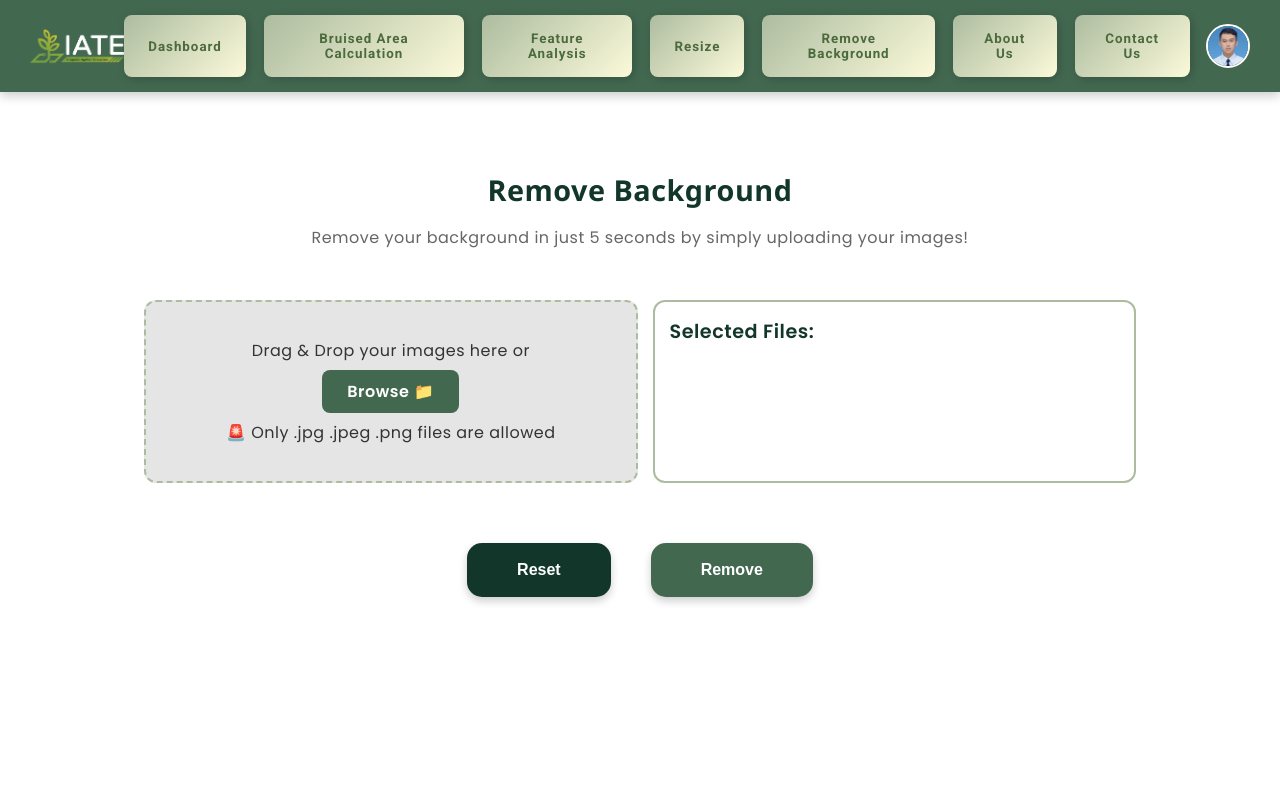
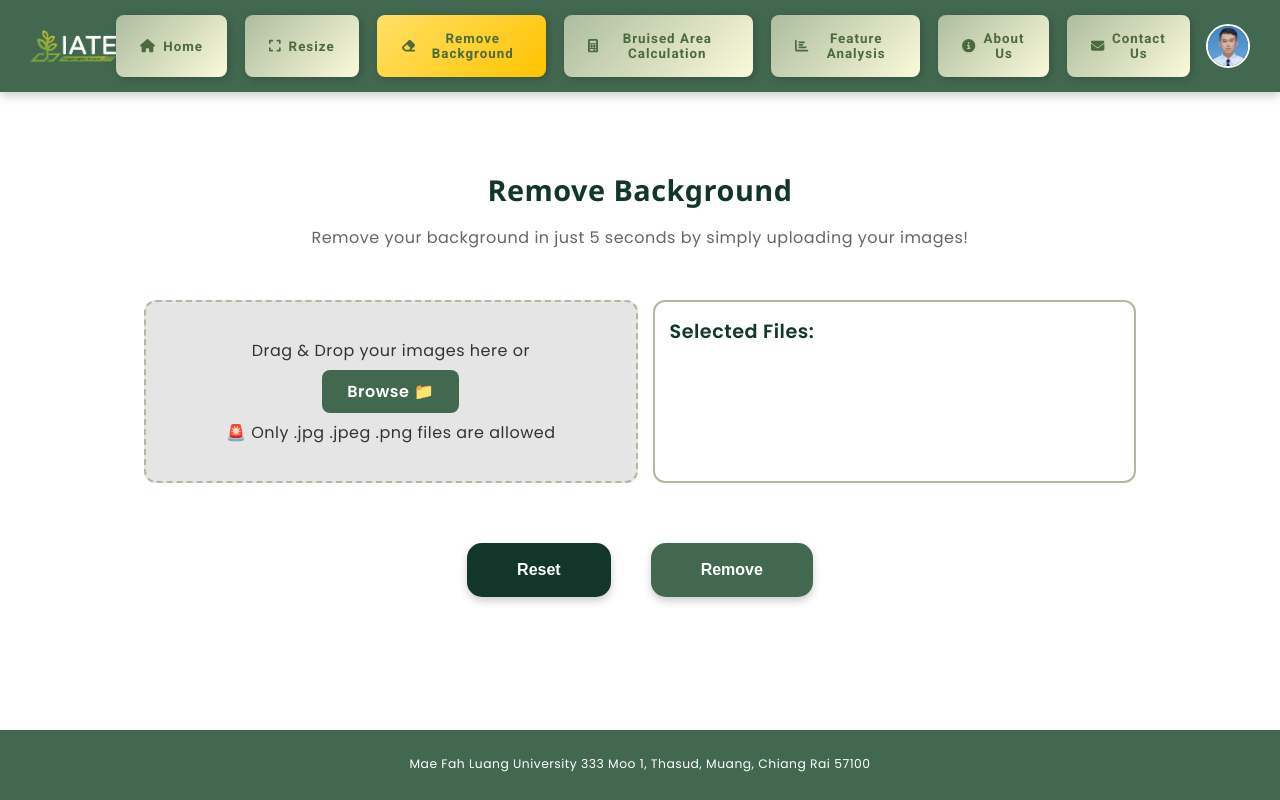
Before and after one commit to WoraphatSriwichai/BruiseTracker, a React (Create React App) app: page /removebackground in a window 1280 px wide. Built offline with nearby package versions, Linux system fonts and the light colour scheme; sample sign-in values are in the browser's storage; the HTML template or start-up script is replaced by a standard one.

Commit message:
- Revert back to FlaskAPI (2)

```diff
--- a/package.json
+++ b/package.json
@@ -38,7 +38,7 @@
     "web-vitals": "^2.1.4"
   },
   "scripts": {
-    "start": "concurrently \"bun run src/server.ts\" \"react-scripts start\" \"python -m uvicorn src.api.bg_remover_api:app --host 0.0.0.0 --port 4000 --workers 12\"",
+    "start": "concurrently \"bun run src/server.ts\" \"react-scripts start\" \"python src/api/bg_remover_api.py\"",
     "build": "react-scripts build",
     "test": "react-scripts test",
     "eject": "react-scripts eject"
--- a/src/components/RemoveBackground/RemoveBackground.jsx
+++ b/src/components/RemoveBackground/RemoveBackground.jsx
@@ -6,6 +6,8 @@ import { saveAs } from 'file-saver';
 import './RemoveBackground.css';
 import mangoLogo from '../../assets/Logo_white.png';
 import userProfileImg from '../../assets/profile.jpg';
+import { FontAwesomeIcon } from '@fortawesome/react-fontawesome';
+import { faHome, faCalculator, faChartBar, faExpand, faEraser, faInfoCircle, faEnvelope } from '@fortawesome/free-solid-svg-icons';
 
 const RemoveBackground = () => {
     const navigate = useNavigate();
@@ -16,6 +18,7 @@ const RemoveBackground = () => {
     const [isProfileDropdownOpen, setIsProfileDropdownOpen] = useState(false);
     const [isLoading, setIsLoading] = useState(false);
     const [progress, setProgress] = useState(0);
+    const [activeButton, setActiveButton] = useState('removebackground'); // Set default active button
 
     const toggleProfileDropdown = () => {
         setIsProfileDropdownOpen(!isProfileDropdownOpen);
@@ -25,14 +28,19 @@ const RemoveBackground = () => {
         navigate('/logout');
     }, [navigate]);
 
-    const handleAboutUs = useCallback(() => navigate('/aboutusmain'), [navigate]);
-    const handleContactUs = useCallback(() => navigate('/contactusmain'), [navigate]);
-    const handleUserProfile = useCallback(() => navigate('/profile'), [navigate]);
-    const handleDashboard = useCallback(() => navigate('/dashboard'), [navigate]);
-    const handleFeatureAnalysis = useCallback(() => navigate('/analysis'), [navigate]);
-    const handleResize = useCallback(() => navigate('/resize'), [navigate]);
-    const handleBruiseAreaCalculation = useCallback(() => navigate('/bruise'), [navigate]);
-    const handlemainhomepage = useCallback(() => navigate('/home'), [navigate]);
+    const handleNavigation = useCallback((path, buttonName) => {
+        navigate(path);
+        setActiveButton(buttonName);
+    }, [navigate]);
+
+    const handleAboutUs = useCallback(() => handleNavigation('/aboutusmain', 'aboutus'), [handleNavigation]);
+    const handleContactUs = useCallback(() => handleNavigation('/contactusmain', 'contactus'), [handleNavigation]);
+    const handleUserProfile = useCallback(() => handleNavigation('/profile', 'profile'), [handleNavigation]);
+    const handleDashboard = useCallback(() => handleNavigation('/dashboard', 'home'), [handleNavigation]);
+    const handleFeatureAnalysis = useCallback(() => handleNavigation('/analysis', 'analysis'), [handleNavigation]);
+    const handleResize = useCallback(() => handleNavigation('/resize', 'resize'), [handleNavigation]);
+    const handleBruiseAreaCalculation = useCallback(() => handleNavigation('/bruise', 'bruise'), [handleNavigation]);
+    const handlemainhomepage = useCallback(() => handleNavigation('/home', 'home'), [handleNavigation]);
 
     const handleFileChange = (event) => {
         const files = Array.from(event.target.files);
@@ -58,7 +66,7 @@ const RemoveBackground = () => {
         try {
             const processed = await Promise.all(selectedFiles.map(async (file, index) => {
                 const formData = new FormData();
-                formData.append('file', file); // Ensure the key matches the FastAPI endpoint parameter
+                formData.append('image', file);
 
                 const response = await axios.post('http://localhost:4000/remove_background', formData, {
                     headers: {
@@ -121,13 +129,27 @@ const RemoveBackground = () => {
                     <img src={mangoLogo} alt="Mango Logo" className="mango-logo" onClick={handlemainhomepage}/>
                 </div>
                 <div className="navbar-links">
-                    <button className="navbar-link" onClick={handleDashboard}>Dashboard</button>
-                    <button className="navbar-link" onClick={handleBruiseAreaCalculation}>Bruised Area Calculation</button>
-                    <button className="navbar-link" onClick={handleFeatureAnalysis}>Feature Analysis</button>
-                    <button className="navbar-link" onClick={handleResize}>Resize</button>
-                    <button className="navbar-link">Remove Background</button>
-                    <button className="navbar-link" onClick={handleAboutUs}>About Us</button>
-                    <button className="navbar-link" onClick={handleContactUs}>Contact Us</button>
+                    <button className={`navbar-link ${activeButton === 'home' ? 'active' : ''}`} onClick={handleDashboard}>
+                        <FontAwesomeIcon icon={faHome} /> Home
+                    </button>
+                    <button className={`navbar-link ${activeButton === 'resize' ? 'active' : ''}`} onClick={handleResize}>
+                        <FontAwesomeIcon icon={faExpand} /> Resize
+                    </button>
+                    <button className={`navbar-link ${activeButton === 'removebackground' ? 'active' : ''}`}>
+                        <FontAwesomeIcon icon={faEraser} /> Remove Background
+                    </button>
+                    <button className={`navbar-link ${activeButton === 'bruise' ? 'active' : ''}`} onClick={handleBruiseAreaCalculation}>
+                        <FontAwesomeIcon icon={faCalculator} /> Bruised Area Calculation
+                    </button>
+                    <button className={`navbar-link ${activeButton === 'analysis' ? 'active' : ''}`} onClick={handleFeatureAnalysis}>
+                        <FontAwesomeIcon icon={faChartBar} /> Feature Analysis
+                    </button>
+                    <button className={`navbar-link ${activeButton === 'aboutus' ? 'active' : ''}`} onClick={handleAboutUs}>
+                        <FontAwesomeIcon icon={faInfoCircle} /> About Us
+                    </button>
+                    <button className={`navbar-link ${activeButton === 'contactus' ? 'active' : ''}`} onClick={handleContactUs}>
+                        <FontAwesomeIcon icon={faEnvelope} /> Contact Us
+                    </button>
                 </div>
 
                 <div className="navbar-profile">
@@ -227,7 +249,8 @@ const RemoveBackground = () => {
                 )}
             </div>
 
-            <footer className="footer">
+            {/* Footer */}
+            <footer className="footer-mainhomepage">
                 <div className="footer-address">
                     <p>Mae Fah Luang University 333 Moo 1, Thasud, Muang, Chiang Rai 57100</p>
                 </div>
```
Also changed, not shown: 1 other file (tests, documents, lock files or other folders).
